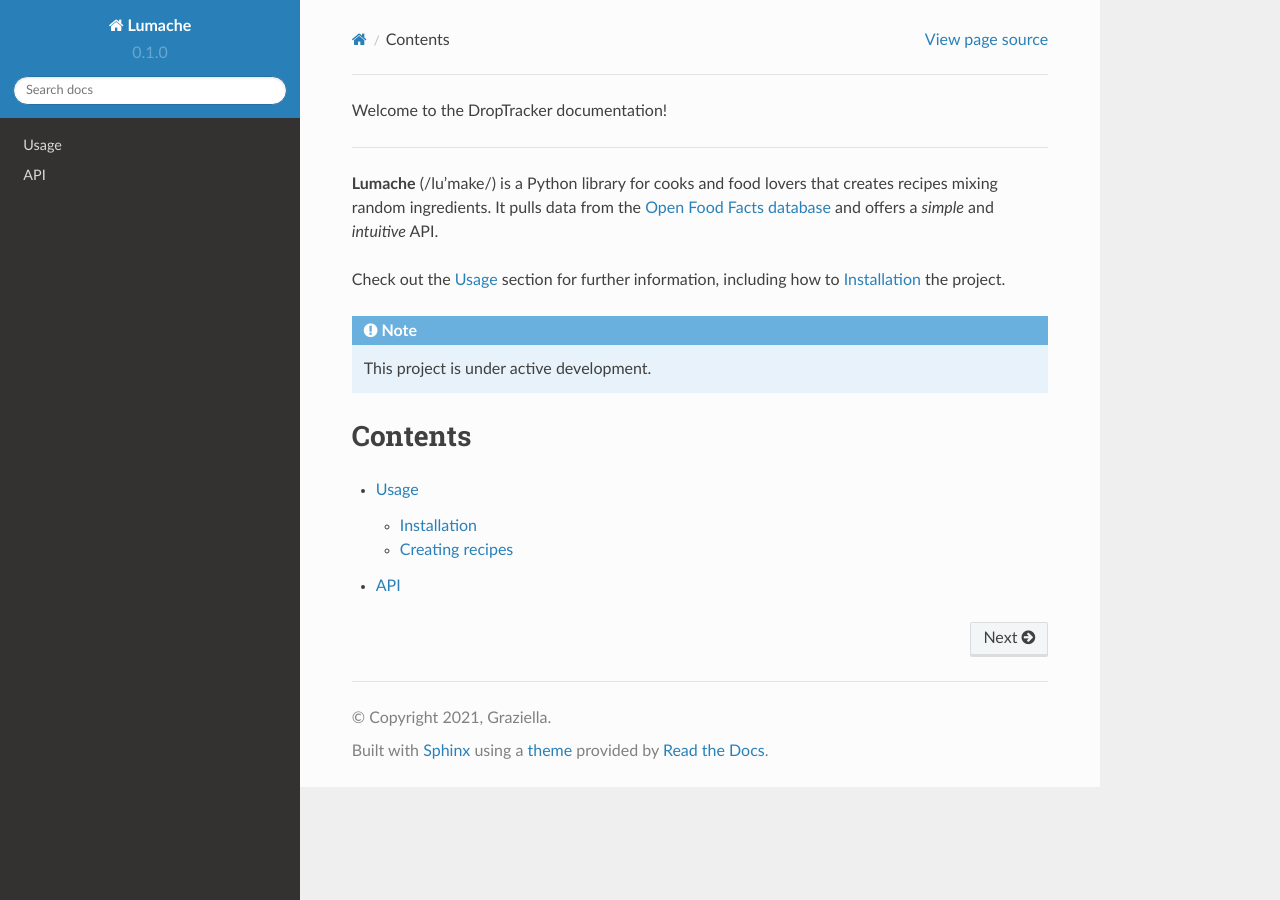
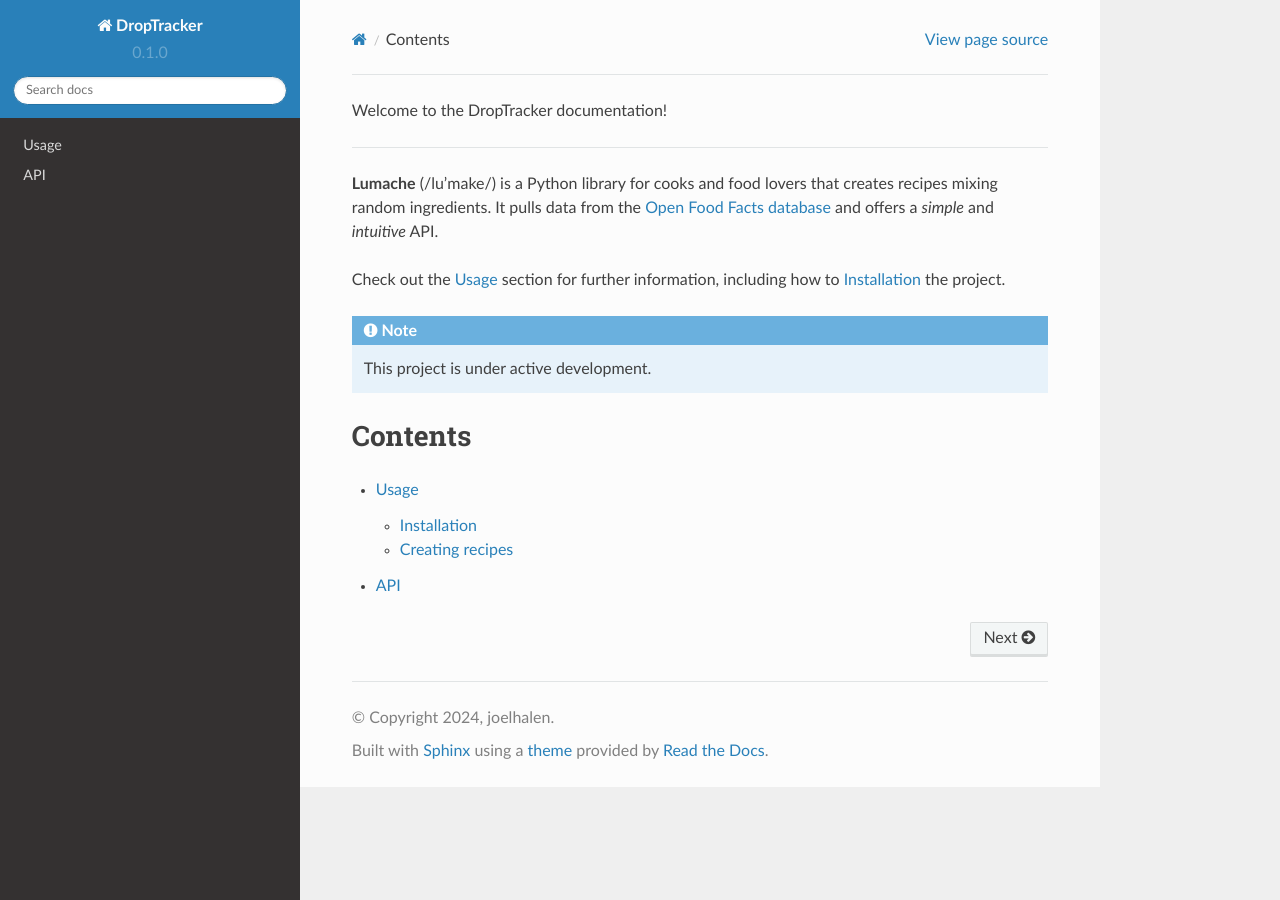
Before and after one commit to joelhalen/droptracker-docs, a Sphinx documentation site: the page built from docs/source/index.rst, in a window 1280 px wide. Built offline with Sphinx 7.4.7 and the Read the Docs theme 2.0.0, drawn with Linux system fonts in a browser that asks for light colours.

Commit message:
Update conf.py

```diff
--- a/docs/source/conf.py
+++ b/docs/source/conf.py
@@ -2,9 +2,9 @@
 
 # -- Project information
 
-project = 'Lumache'
-copyright = '2021, Graziella'
-author = 'Graziella'
+project = 'DropTracker'
+copyright = '2024, joelhalen'
+author = 'joelhalen'
 
 release = '0.1'
 version = '0.1.0'
```
